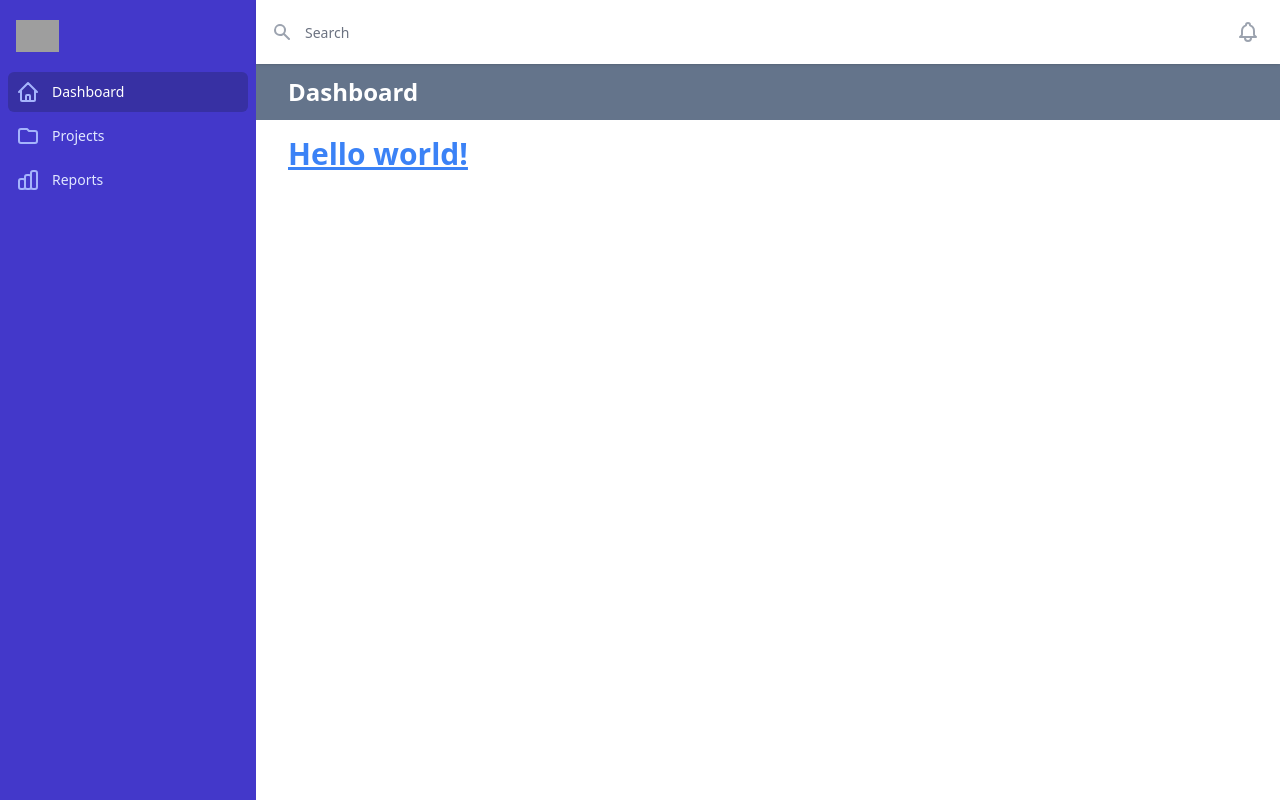
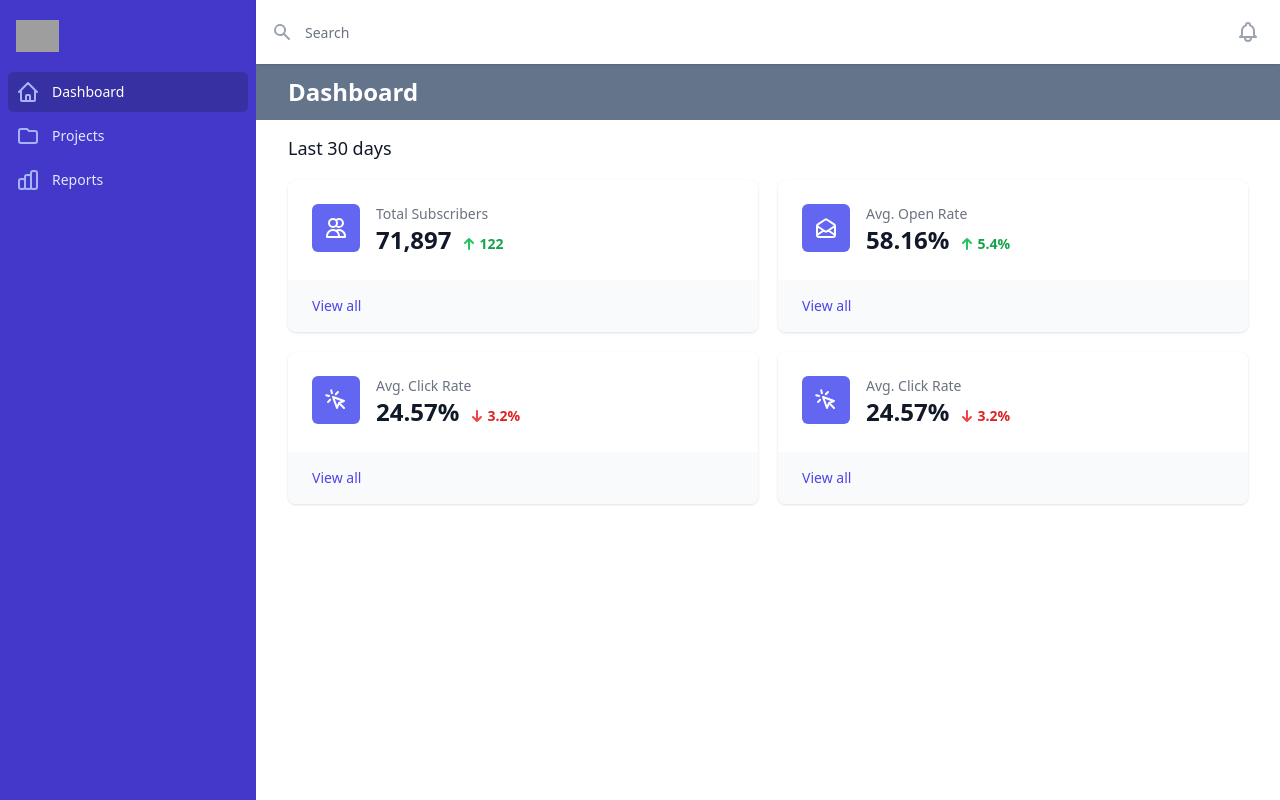
Before and after one commit to benjaminkent/vite-tailwindui, a Vue app: page / in a window 1280 px wide. Built offline with nearby package versions, Linux system fonts and the light colour scheme; grey boxes are pictures that could not be loaded; a web font is replaced by a local one.

Commit message:
add dashboard items

```diff
--- a/src/views/Dashboard.vue
+++ b/src/views/Dashboard.vue
@@ -1,7 +1,110 @@
+<!-- This example requires Tailwind CSS v2.0+ -->
 <template>
   <div>
-    <h1 class="text-3xl font-bold underline text-blue-500">Hello world!</h1>
+    <h3 class="text-lg leading-6 font-medium text-gray-900">Last 30 days</h3>
+
+    <dl class="mt-5 grid grid-cols-1 gap-5 sm:grid-cols-2 lg:grid-cols-2">
+      <div
+        v-for="item in stats"
+        :key="item.id"
+        class="relative bg-white pt-5 px-4 pb-12 sm:pt-6 sm:px-6 shadow rounded-lg overflow-hidden"
+      >
+        <dt>
+          <div class="absolute bg-indigo-500 rounded-md p-3">
+            <component
+              :is="item.icon"
+              class="h-6 w-6 text-white"
+              aria-hidden="true"
+            />
+          </div>
+          <p class="ml-16 text-sm font-medium text-gray-500 truncate">
+            {{ item.name }}
+          </p>
+        </dt>
+        <dd class="ml-16 pb-6 flex items-baseline sm:pb-7">
+          <p class="text-2xl font-semibold text-gray-900">
+            {{ item.stat }}
+          </p>
+          <p
+            :class="[
+              item.changeType === 'increase'
+                ? 'text-green-600'
+                : 'text-red-600',
+              'ml-2 flex items-baseline text-sm font-semibold',
+            ]"
+          >
+            <ArrowSmUpIcon
+              v-if="item.changeType === 'increase'"
+              class="self-center flex-shrink-0 h-5 w-5 text-green-500"
+              aria-hidden="true"
+            />
+            <ArrowSmDownIcon
+              v-else
+              class="self-center flex-shrink-0 h-5 w-5 text-red-500"
+              aria-hidden="true"
+            />
+            <span class="sr-only">
+              {{ item.changeType === 'increase' ? 'Increased' : 'Decreased' }}
+              by
+            </span>
+            {{ item.change }}
+          </p>
+          <div class="absolute bottom-0 inset-x-0 bg-gray-50 px-4 py-4 sm:px-6">
+            <div class="text-sm">
+              <a
+                href="#"
+                class="font-medium text-indigo-600 hover:text-indigo-500"
+              >
+                View all<span class="sr-only"> {{ item.name }} stats</span></a
+              >
+            </div>
+          </div>
+        </dd>
+      </div>
+    </dl>
   </div>
 </template>
 
-<script setup lang="ts"></script>
+<script setup lang="ts">
+import { ArrowSmDownIcon, ArrowSmUpIcon } from '@heroicons/vue/solid'
+import {
+  CursorClickIcon,
+  MailOpenIcon,
+  UsersIcon,
+} from '@heroicons/vue/outline'
+
+const stats = [
+  {
+    id: 1,
+    name: 'Total Subscribers',
+    stat: '71,897',
+    icon: UsersIcon,
+    change: '122',
+    changeType: 'increase',
+  },
+  {
+    id: 2,
+    name: 'Avg. Open Rate',
+    stat: '58.16%',
+    icon: MailOpenIcon,
+    change: '5.4%',
+    changeType: 'increase',
+  },
+  {
+    id: 3,
+    name: 'Avg. Click Rate',
+    stat: '24.57%',
+    icon: CursorClickIcon,
+    change: '3.2%',
+    changeType: 'decrease',
+  },
+  {
+    id: 4,
+    name: 'Avg. Click Rate',
+    stat: '24.57%',
+    icon: CursorClickIcon,
+    change: '3.2%',
+    changeType: 'decrease',
+  },
+]
+</script>
--- a/src/views/Layout.vue
+++ b/src/views/Layout.vue
@@ -173,9 +173,7 @@
             </h1>
           </div>
           <div class="max-w-7xl mx-auto p-4 sm:px-6 md:px-8">
-            <!-- Replace with your content -->
             <slot></slot>
-            <!-- /End replace -->
           </div>
         </div>
       </main>
```
